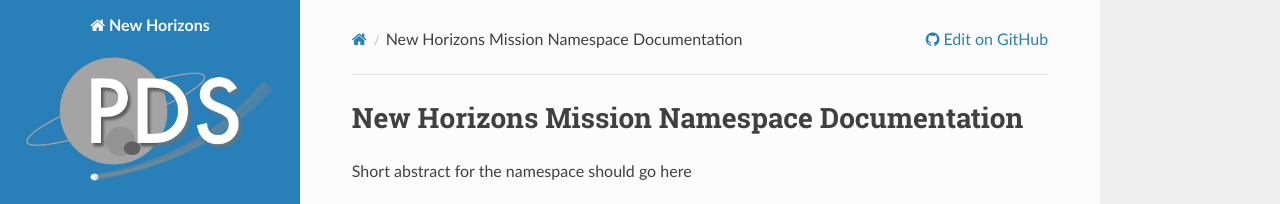
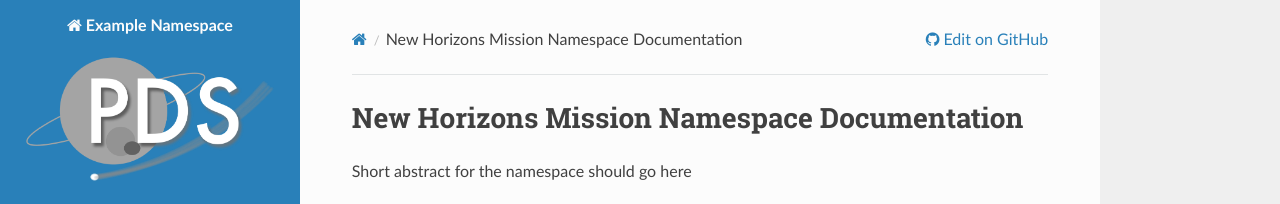
Before and after one commit to pds-data-dictionaries/ldd-nh, a Sphinx documentation site: the page built from docs/source/index.rst, in a window 1280 px wide. Shown: the top 204 px of the page. Built offline with Sphinx 7.4.7 and the Read the Docs theme 2.0.0, drawn with Linux system fonts in a browser that asks for light colours.

```diff
--- a/docs/source/conf.py
+++ b/docs/source/conf.py
@@ -17,9 +17,9 @@
 
 # -- Project information -----------------------------------------------------
 
-project = 'New Horizons'
+project = 'Example Namespace'
 # copyright = overidden by CSS specified below
-author = 'Anne Raugh, NASA Planetary Data System'
+author = 'NASA Planetary Data System'
 
 
 # -- General configuration ---------------------------------------------------
@@ -68,7 +68,7 @@ html_logo = '_static/images/PDS_Planets.png'
 html_context = {
     'display_github': True,
     "github_user": "pds-data-dictionaries",
-    "github_repo": "ldd-nh",
+    "github_repo": "ldd-template",
     "github_version": "main/docs/source/"
 }
 
```
